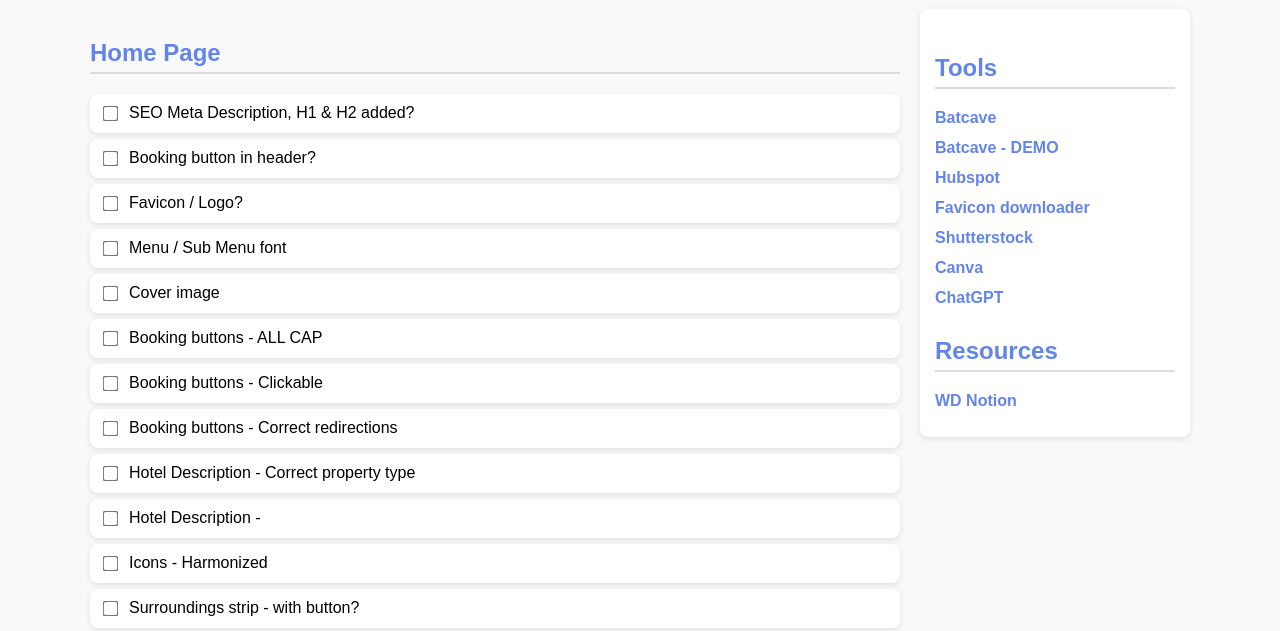
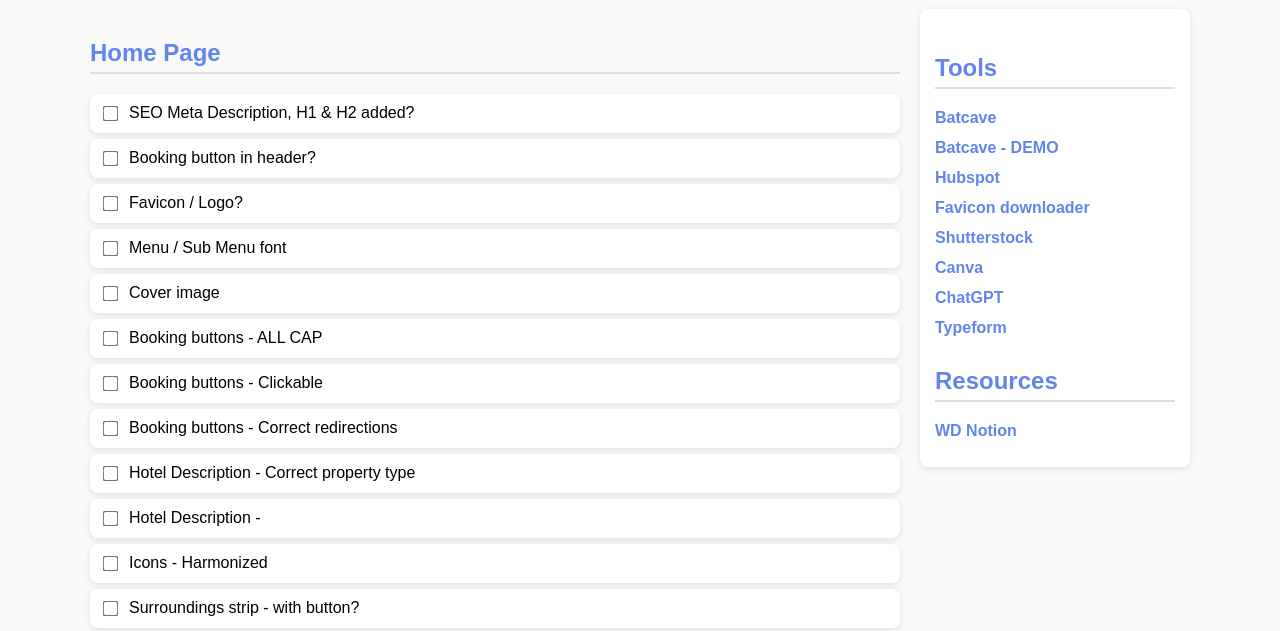
Before and after one commit to thebenjieangeles/amenitiz-enshored-QA-checklist, a plain HTML site: page index.html in a window 1280 px wide. Shown: the part 146-777 px from the top of the page. Drawn offline with Linux system fonts and the light colour scheme.

Commit message:
added link for typeform page

```diff
--- a/index.html
+++ b/index.html
@@ -154,6 +154,13 @@
           <li>
             <a href="https://chatgpt.com/" target="_blank">ChatGPT</a>
           </li>
+          <li>
+            <a
+              href="https://admin.typeform.com/login?redirect_uri=https%3A%2F%2Fadmin.typeform.com%2Faccounts%2F01DRXV9PM5T6SRKSFCCQ8XR8JV%2Fworkspaces%2Fj7kX5W"
+              target="_blank"
+              >Typeform</a
+            >
+          </li>
         </ul>
 
         <h2>Resources</h2>
```
